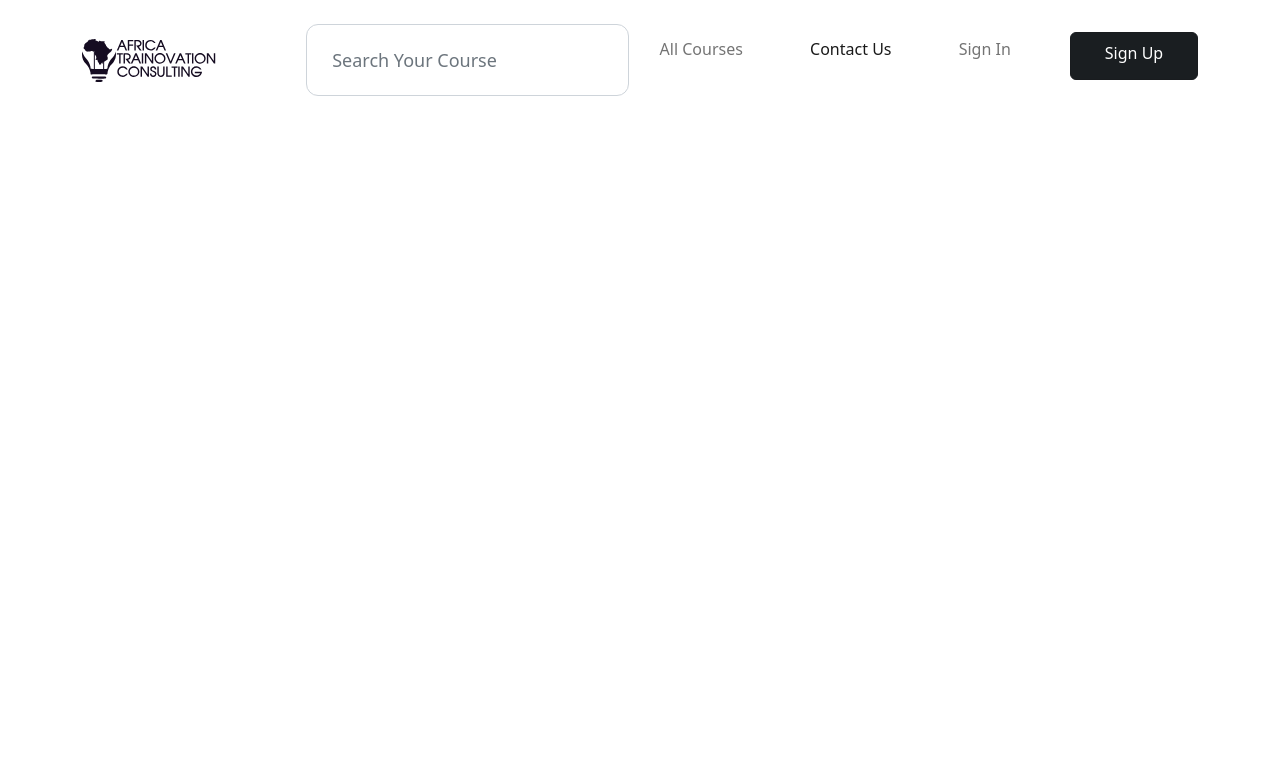
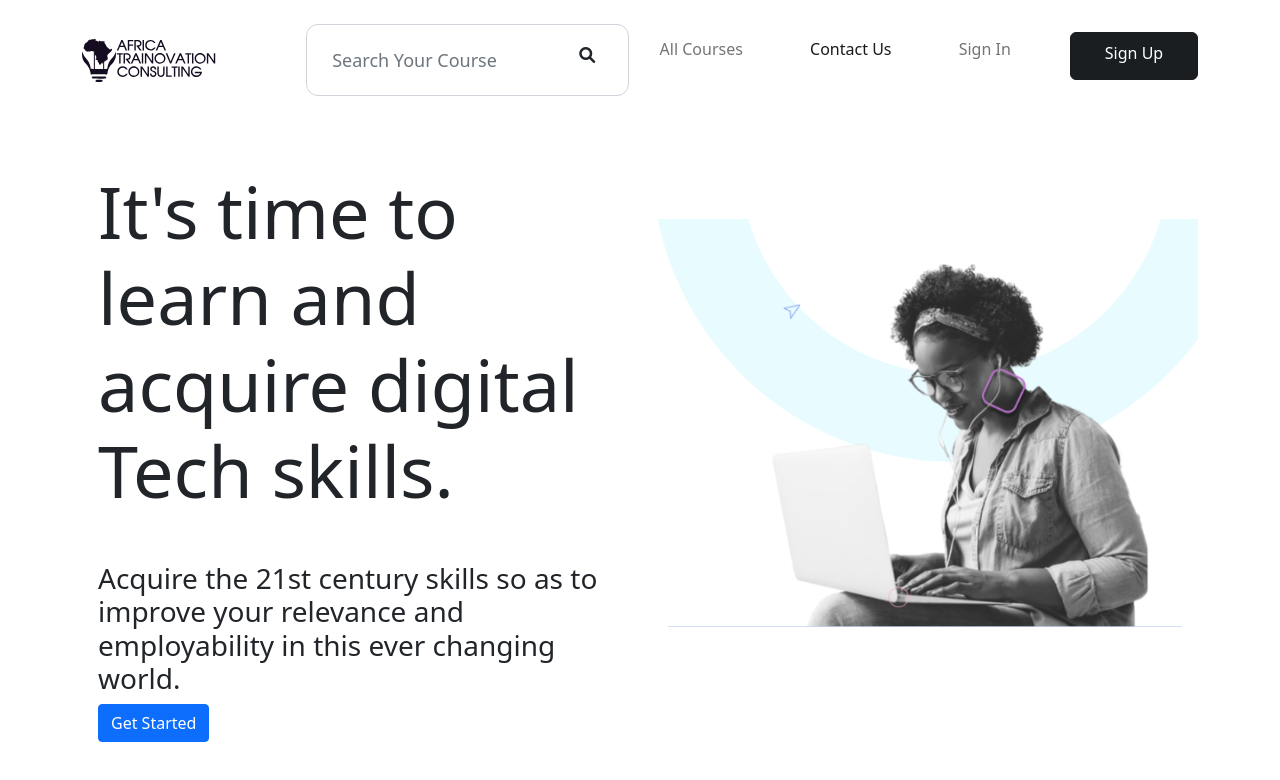
Before and after one commit to gift56/Bootstrap, a plain HTML site: page index.html in a window 1280 px wide. Drawn offline with Linux system fonts and the light colour scheme.

Commit message:
started section

```diff
--- a/index.html
+++ b/index.html
@@ -6,8 +6,9 @@
     <meta http-equiv="X-UA-Compatible" content="IE=edge">
     <meta name="viewport" content="width=device-width, initial-scale=1.0">
     <title>Atc Project</title>
-    <link rel="stylesheet" href="/style/css/all.min.css">
-    <link rel="stylesheet" href="/style/css/fontawesome.min.css">
+    <link rel="stylesheet" href="https://cdnjs.cloudflare.com/ajax/libs/font-awesome/6.0.0/css/all.min.css"
+        integrity="sha512-9usAa10IRO0HhonpyAIVpjrylPvoDwiPUiKdWk5t3PyolY1cOd4DSE0Ga+ri4AuTroPR5aQvXU9xC6qOPnzFeg=="
+        crossorigin="anonymous" referrerpolicy="no-referrer" />
     <link rel="stylesheet" href="/style/style.css">
     <link rel="stylesheet" href="/style/css/bootstrap.min.css">
 </head>
@@ -55,7 +56,8 @@
                     <span class="navbar-toggler-icon"></span>
                 </button>
                 <div class="collapse navbar-collapse meetme" id="navbarSupportedContent">
-                    <form class="d-flex hhha ">
+                    <form class="d-flex hhha">
+                        <span><i class="fa-solid fa-magnifying-glass"></i></span>
                         <input class="form-control me-2 collapse " type="search" placeholder="Search Your Course"
                             aria-label="Search">
                     </form>
@@ -70,16 +72,30 @@
                             <a class="nav-link h6" href="#">Sign In</a>
                         </li>
                         <li class="nav-item left h6">
-                            <a class="nav-link active text-white btn btn-dark button">Sign Up</a>
+                            <a class="nav-link active text-white btn btn-dark button nav-link-sm-width 25vw">Sign Up</a>
                         </li>
                     </ul>
                 </div>
             </div>
         </nav>
     </header>
-
-
-
+    <section class="container">
+        <div class="row">
+            <div class="col-sm-6 text">
+                <div class="card-body">
+                    <h5 class="display-2 nav mt-5">It's time to learn and acquire digital Tech skills.</h5>
+                    <p class="h3 mt-5">Acquire the 21st century skills so as to improve your relevance and employability
+                        in this ever changing world.</p>
+                    <a href="#" class="btn btn-primary">Get Started</a>
+                </div>
+            </div>
+            <div class="col-sm-6 text">
+                <div class="card-body circle">
+                    <img src="/style/img/girlh.png" alt="girlholindlaptop" width="100%">
+                </div>
+            </div>
+        </div>
+    </section>
     <script src="/style/js/bootstrap.bundle.min.js"></script>
 </body>
 
--- a/style/style.scss
+++ b/style/style.scss
@@ -1,3 +1,4 @@
+
 .meetme {
     margin-left: 7vw;
     .navbar-nav {
@@ -20,16 +21,44 @@
             }
         }
     }
+
     .hhha {
         width: 59%;
         height: 9vh;
+        position: relative;
+        .fa-magnifying-glass::before{
+            position: absolute;
+            right: 2vw;
+            margin-top: 5px;
+            width: 32px;
+        }
+
+
         input {
             border-radius: 12px;
             padding-left: 2vw;
             font-size: 18px;
+            font-weight: 300;
             @media screen and (min-width: 900px) {
                 display: flex;
             }
         }
     }
 }
+.row{
+    .circle{
+        background-image: url(/style/img/circl.svg);
+        background-repeat: no-repeat;
+        background-position: 0 200%;
+    }
+    .text{
+        display: flex;
+        justify-content: center;
+        align-items: center;
+
+        .h3{
+            font-weight: 300;
+        }
+    }
+
+}
```
Also changed, not shown: style/img/circl.svg (added), style/img/girlh.png (added), style/style.css, 2 other files.
